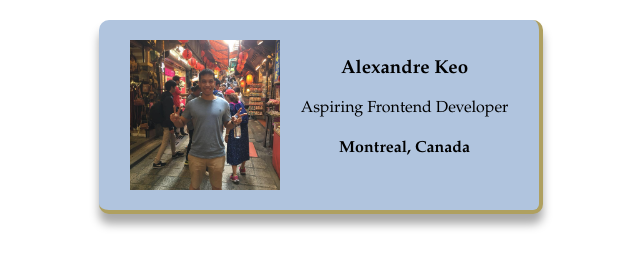
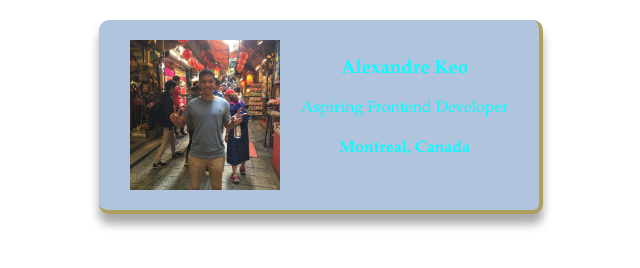
Before and after one commit to AlexandreSKeo/business-card, a website built with Vite: page index.html in a window 1280 px wide. In both pictures the pointer is over the element 640 px from the left and 116 px from the top of the page. Shown: the whole page, without its empty margins (319-959 px from the left). Built offline with nearby package versions, Linux system fonts and the light colour scheme.

Commit message:
Update styles.css

```diff
--- a/styles.css
+++ b/styles.css
@@ -38,8 +38,8 @@ body {
   to {background-color: lightsteelblue;}
 }
 
-.card :hover {
-    color: aliceblue;
+.card:hover {
+    color: aqua;
 }
 /*
 Stretch goals:
```
